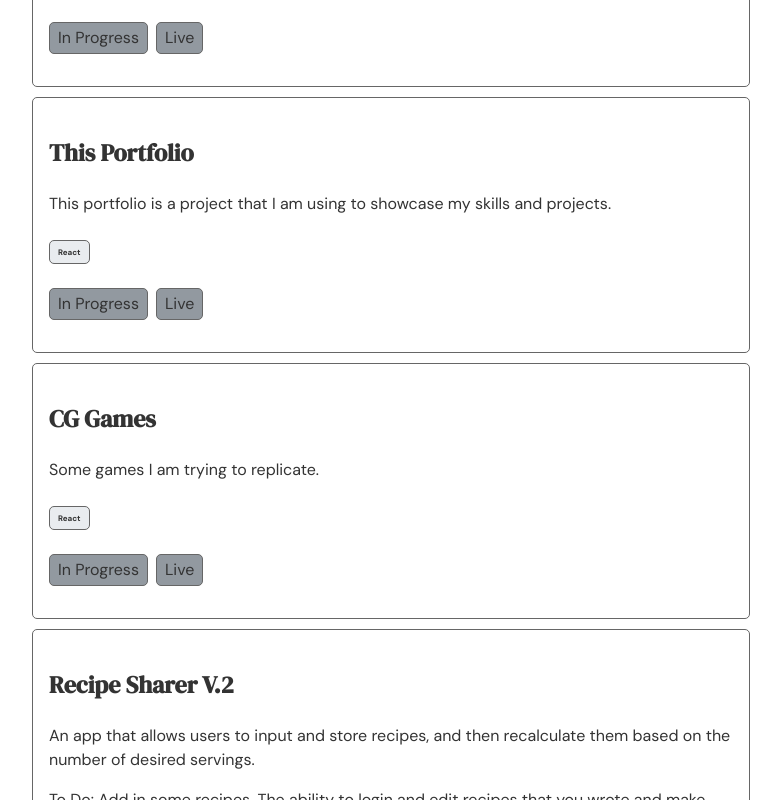
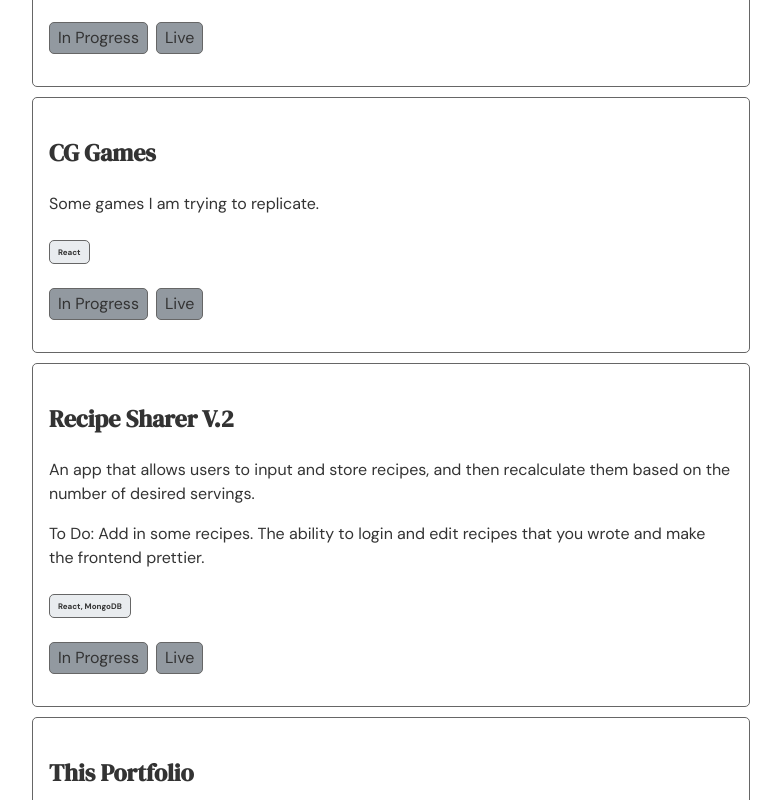
Before and after one commit to CalvinGaiennie/portfolio-vite, a React (Vite) app: page /projects in a window 1280 px wide. Shown: the part 700-1500 px from the top of the page, without its empty margins (249-1030 px from the left). Built offline with nearby package versions, Linux system fonts and the light colour scheme.

Commit message:
changed order

```diff
--- a/src/pages/Projects.jsx
+++ b/src/pages/Projects.jsx
@@ -38,18 +38,6 @@ function Projects() {
           // img={projectImage}
           todo={""}
         />
-
-        <ProjectCard
-          title={"This Portfolio"}
-          description={
-            "This portfolio is a project that I am using to showcase my skills and projects."
-          }
-          // img={projectImage}
-          status={"In Progress"}
-          hostingStatus={"Live"}
-          techStack={["React"]}
-          todo={""}
-        />
         <ProjectCard
           title={"CG Games"}
           description={"Some games I am trying to replicate."}
@@ -73,6 +61,17 @@ function Projects() {
             "Add in some recipes. The ability to login and edit recipes that you wrote and make the frontend prettier."
           }
         />
+        <ProjectCard
+          title={"This Portfolio"}
+          description={
+            "This portfolio is a project that I am using to showcase my skills and projects."
+          }
+          // img={projectImage}
+          status={"In Progress"}
+          hostingStatus={"Live"}
+          techStack={["React"]}
+          todo={""}
+        />
       </div>
     </div>
   );
```
